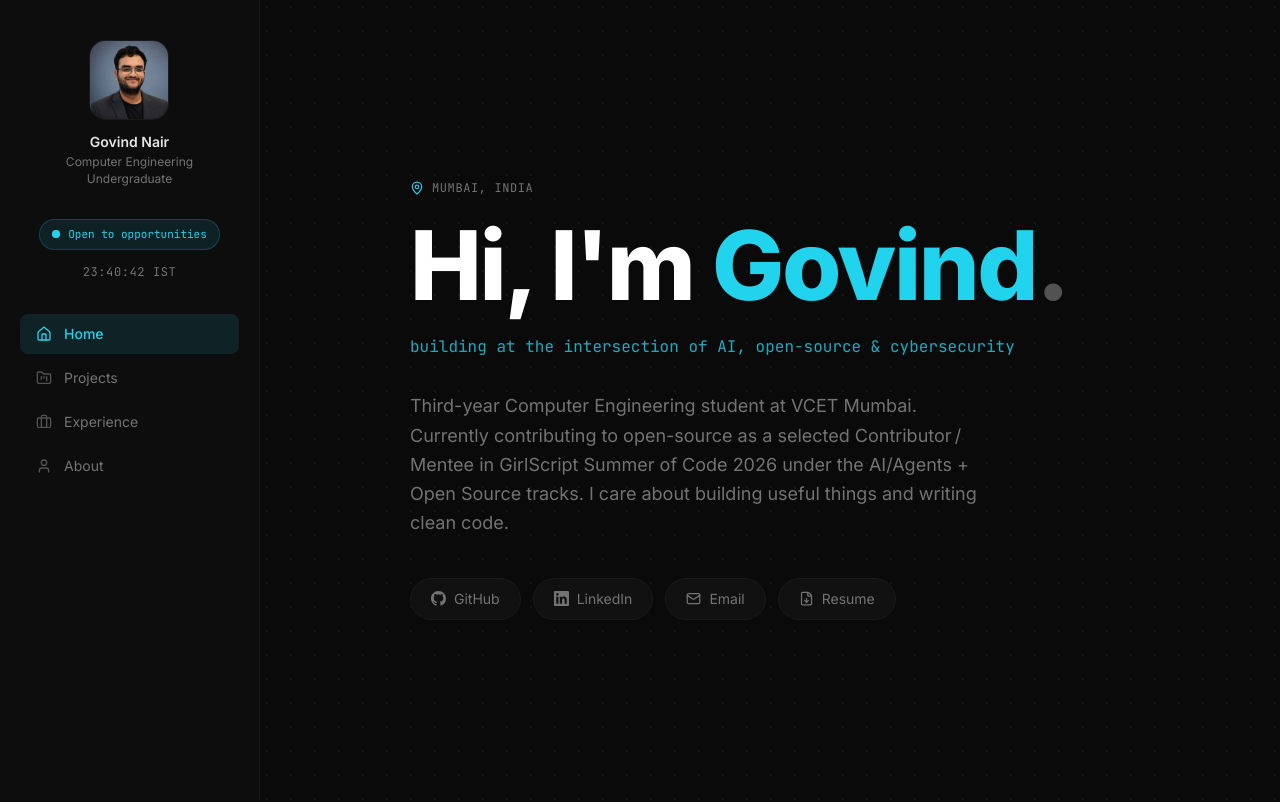
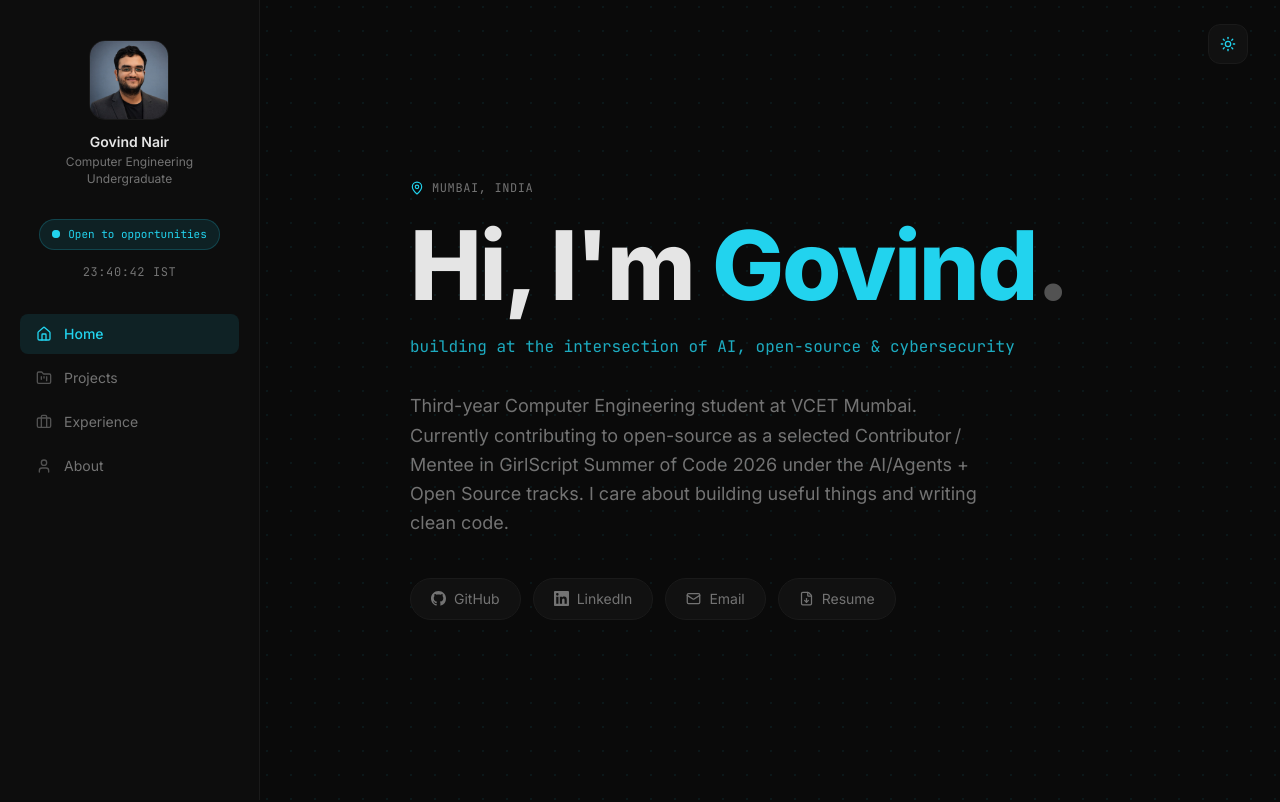
Before and after one commit to govindhere06-code/Portfolio-Website, a React (Vite) app: page / in a window 1280 px wide. Shown: the top 802 px of the page. Built offline with nearby package versions, Linux system fonts and the light colour scheme.

Commit message:
Added a toggle for theme swapping

```diff
--- a/index.html
+++ b/index.html
@@ -11,7 +11,7 @@
     <link rel="preconnect" href="https://fonts.gstatic.com" crossorigin />
     <link href="https://fonts.googleapis.com/css2?family=Inter:wght@300;400;500;600;700;800;900&family=JetBrains+Mono:wght@400;500;600;700&display=swap" rel="stylesheet" />
   </head>
-  <body class="bg-[#0a0a0a] text-white antialiased">
+  <body class="bg-bg text-text antialiased">
     <div id="root"></div>
     <script type="module" src="/src/main.tsx"></script>
   </body>
--- a/src/App.tsx
+++ b/src/App.tsx
@@ -5,12 +5,16 @@ import Experience from './components/Experience';
 import Skills from './components/Skills';
 import AwardsEducation from './components/AwardsEducation';
 import ContactLinks from './components/ContactLinks';
+import ThemeToggle from './components/ThemeToggle';
 
 export default function App() {
   return (
     <div className="flex min-h-screen bg-bg">
       {/* Sidebar */}
       <Sidebar />
+
+      {/* Theme toggle */}
+      <ThemeToggle />
 
       {/* Main content — offset on desktop by sidebar width */}
       <main className="flex-1 lg:ml-[260px] pt-14 lg:pt-0">
--- a/src/components/Skills.tsx
+++ b/src/components/Skills.tsx
@@ -70,8 +70,8 @@ export default function Skills() {
                   <motion.span
                     key={item}
                     variants={pillVariants}
-                    className="px-3 py-1.5 rounded-lg text-xs font-medium bg-[#0e1a2b] border border-[#1e3a5f] text-[#7dd3fc]
-                      hover:border-[#38bdf8]/50 hover:text-[#38bdf8] hover:bg-[#0c2d4a] transition-all duration-200 cursor-default"
+                    className="px-3 py-1.5 rounded-lg text-xs font-medium bg-accent-dim border border-accent/20 text-accent
+                      hover:border-accent/40 hover:bg-accent-glow transition-all duration-200 cursor-default"
                   >
                     {item}
                   </motion.span>
--- /dev/null
+++ b/src/components/ThemeToggle.tsx
@@ -0,0 +1,60 @@
+import { useState, useEffect } from 'react';
+import { Sun, Moon } from 'lucide-react';
+import { motion, AnimatePresence } from 'framer-motion';
+
+export default function ThemeToggle() {
+  const [dark, setDark] = useState(() => {
+    if (typeof window !== 'undefined') {
+      const stored = localStorage.getItem('theme');
+      return stored ? stored === 'dark' : true; // default dark
+    }
+    return true;
+  });
+
+  useEffect(() => {
+    const root = document.documentElement;
+    if (dark) {
+      root.classList.remove('light');
+      root.classList.add('dark');
+    } else {
+      root.classList.remove('dark');
+      root.classList.add('light');
+    }
+    localStorage.setItem('theme', dark ? 'dark' : 'light');
+  }, [dark]);
+
+  return (
+    <button
+      onClick={() => setDark(!dark)}
+      className="fixed top-5 right-5 lg:top-6 lg:right-8 z-50 w-10 h-10 rounded-xl
+        bg-bg-card border border-border flex items-center justify-center
+        hover:border-accent/40 hover:bg-accent-dim
+        transition-all duration-300 cursor-pointer"
+      aria-label={dark ? 'Switch to light mode' : 'Switch to dark mode'}
+    >
+      <AnimatePresence mode="wait">
+        {dark ? (
+          <motion.div
+            key="sun"
+            initial={{ rotate: -90, opacity: 0, scale: 0.5 }}
+            animate={{ rotate: 0, opacity: 1, scale: 1 }}
+            exit={{ rotate: 90, opacity: 0, scale: 0.5 }}
+            transition={{ duration: 0.2 }}
+          >
+            <Sun size={16} className="text-accent" />
+          </motion.div>
+        ) : (
+          <motion.div
+            key="moon"
+            initial={{ rotate: 90, opacity: 0, scale: 0.5 }}
+            animate={{ rotate: 0, opacity: 1, scale: 1 }}
+            exit={{ rotate: -90, opacity: 0, scale: 0.5 }}
+            transition={{ duration: 0.2 }}
+          >
+            <Moon size={16} className="text-accent" />
+          </motion.div>
+        )}
+      </AnimatePresence>
+    </button>
+  );
+}
--- a/src/index.css
+++ b/src/index.css
@@ -16,6 +16,29 @@
   --color-accent: #22d3ee;
   --color-accent-dim: rgba(34, 211, 238, 0.1);
   --color-accent-glow: rgba(34, 211, 238, 0.15);
+}
+
+/* === Light mode overrides === */
+html.light {
+  --color-bg: #f5f5f5;
+  --color-bg-card: #ffffff;
+  --color-bg-card-hover: #f0f0f0;
+  --color-bg-sidebar: #fafafa;
+  --color-border: #e0e0e0;
+  --color-border-hover: #cccccc;
+  --color-text: #171717;
+  --color-text-muted: #525252;
+  --color-text-dim: #a3a3a3;
+  --color-accent: #0891b2;
+  --color-accent-dim: rgba(8, 145, 178, 0.08);
+  --color-accent-glow: rgba(8, 145, 178, 0.12);
+}
+
+/* Smooth theme transition */
+body {
+  background-color: var(--color-bg);
+  color: var(--color-text);
+  transition: background-color 0.3s ease, color 0.3s ease;
 }
 
 /* === Scrollbar === */
@@ -61,6 +84,10 @@
   z-index: 0;
 }
 
+html.light .grid-bg::before {
+  background-image: radial-gradient(circle, rgba(8, 145, 178, 0.1) 1px, transparent 1px);
+}
+
 /* === Pulsing status dot === */
 @keyframes pulse-ring {
   0% { transform: scale(1); opacity: 0.5; }
```
